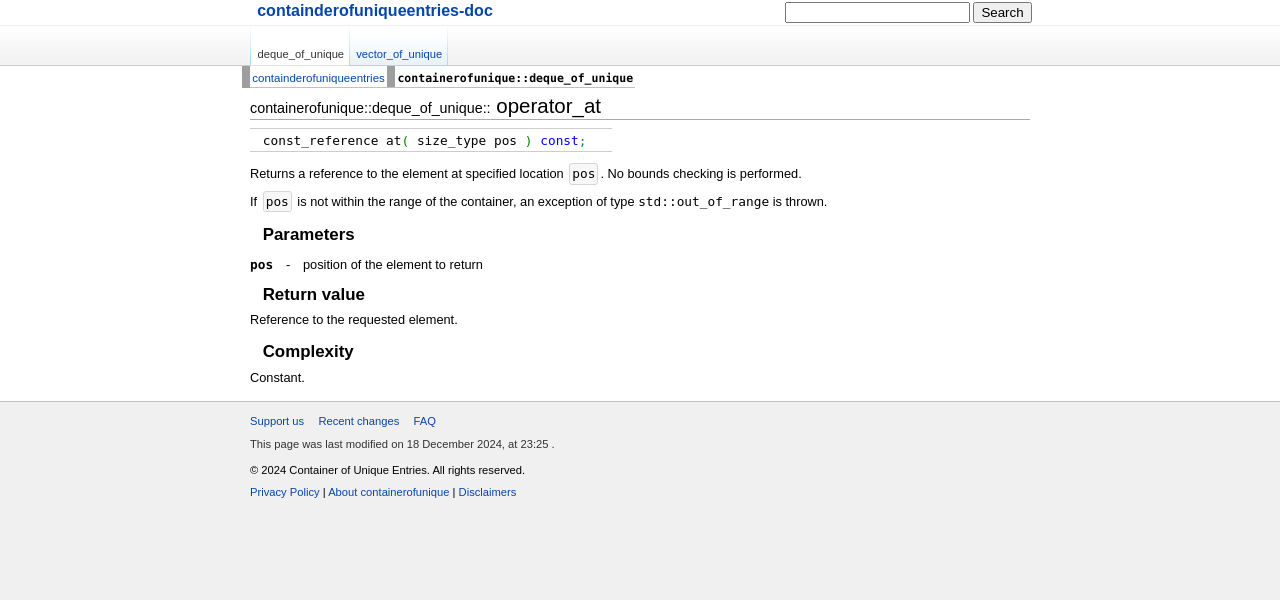
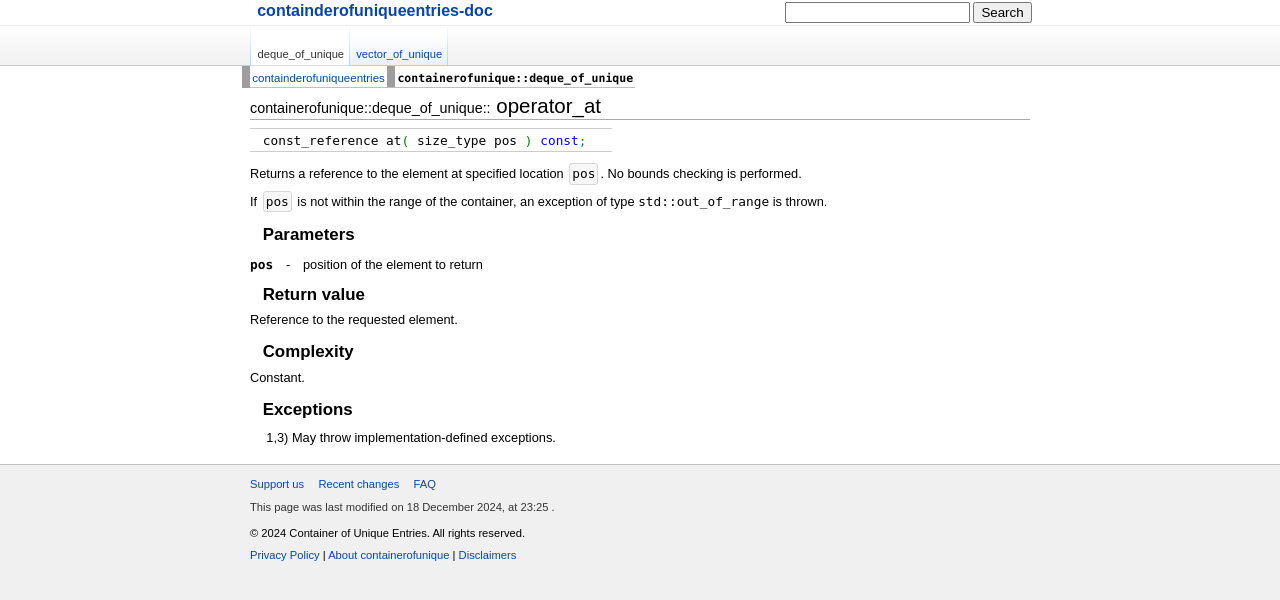
Before and after one commit to Huanhuan-Jiang/containerofuniqueelements.github.io, a Jekyll site: the page built from _docs/deque_of_unique/operator_at.html, in a window 1280 px wide. Shown: the top 600 px of the page. Built offline with Jekyll 4.4.1, drawn with Linux system fonts in a browser that asks for light colours; some web fonts are replaced; grey boxes are pictures that could not be loaded.

Commit message:
Add exceptions to operator_at.html

```diff
--- a/_docs/deque_of_unique/operator_at.html
+++ b/_docs/deque_of_unique/operator_at.html
@@ -53,3 +53,7 @@ title: operator_at
   <span class="mw-headline" id="Complexity">Complexity</span>
 </h3>
 <p>Constant.</p>
+<h3>Exceptions</h3>
+<p class="t-li1">
+  <span class="t-li">1,3)</span> May throw implementation-defined exceptions.
+</p>
```
